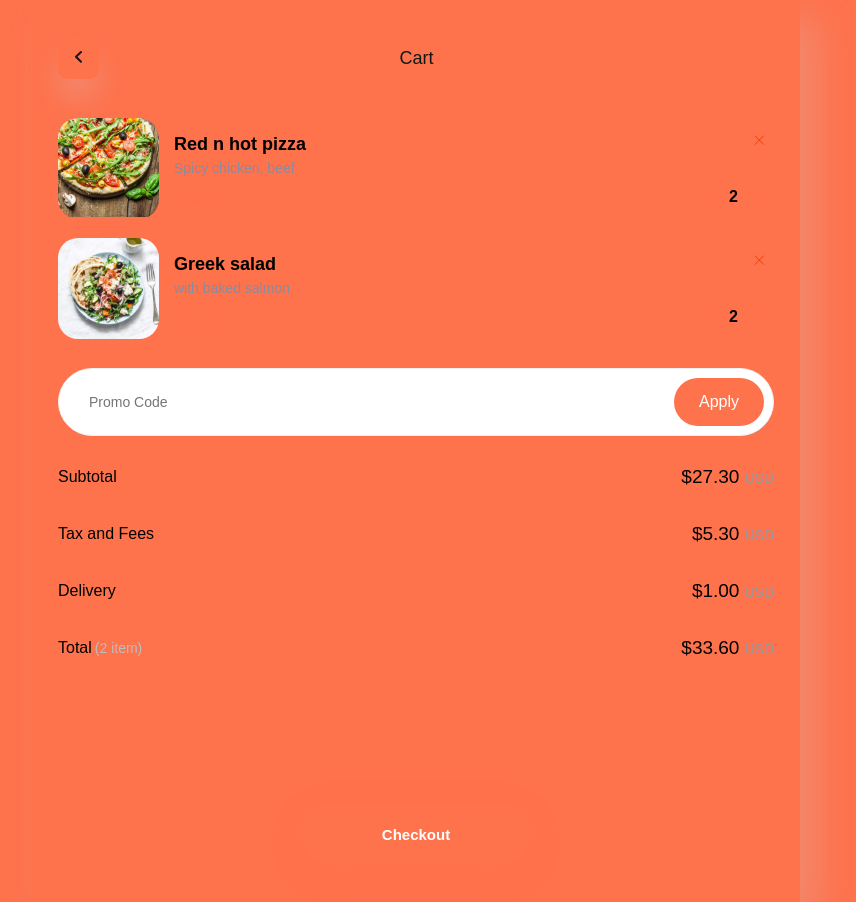
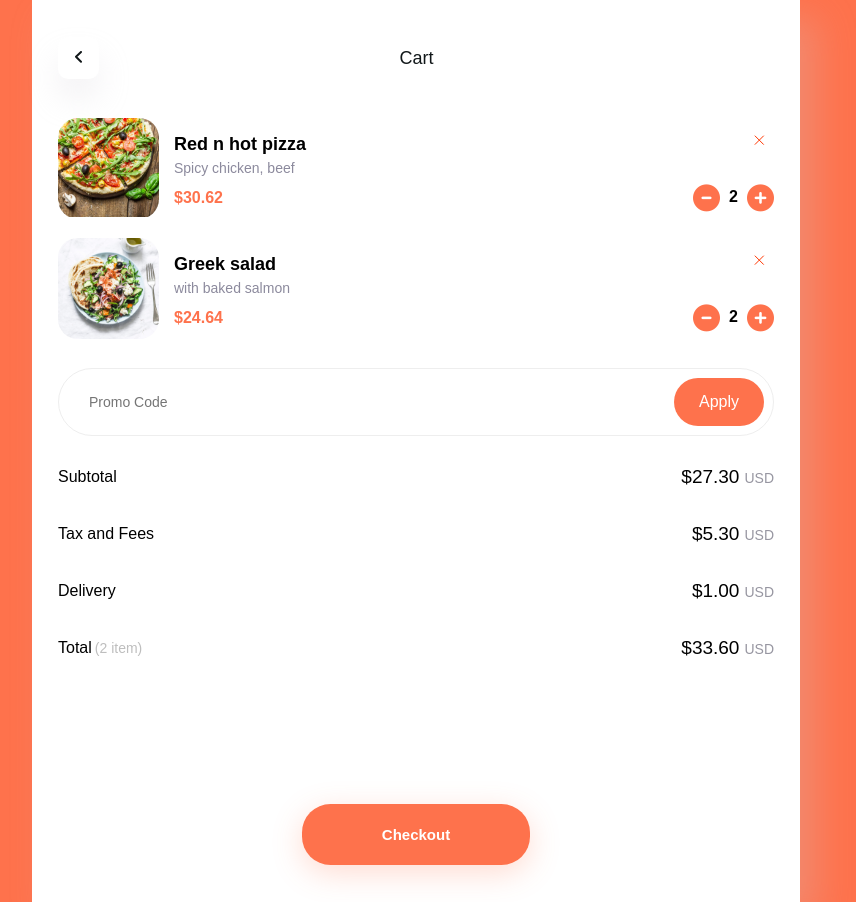
Before and after one commit to huyen-ptt/web-food, a Vue app: page /cart in a window 1280 px wide. Shown: the whole page, without its empty margins (224-1080 px from the left). Built offline with nearby package versions, Linux system fonts and the light colour scheme.

Commit message:
change history.go

```diff
--- a/src/App.vue
+++ b/src/App.vue
@@ -1,5 +1,5 @@
 <template>
-  <div style="display: flex; justify-content: center; max-width: 768px; margin: 0 auto;">
+  <div style="display: flex; justify-content: center; max-width: 768px; margin: 0 auto; background: #FFFFFF;">
     <router-view/>
   </div>
 </template>
--- a/src/components/home/MenuHome.vue
+++ b/src/components/home/MenuHome.vue
@@ -46,7 +46,7 @@
 export default {
   methods:{
     showAlert(){
-      this.$message.error('The page is in progress')
+      this.$message.info('The page is in progress')
     }
   }
 }
--- a/src/pages/food/CartPage.vue
+++ b/src/pages/food/CartPage.vue
@@ -35,7 +35,8 @@ export default {
   },
   methods: {
     prevPage() {
-      window.history.go(-1)
+      // window.history.go(-1)
+      this.$router.push('/detail/1')
     },
   },
   computed: {
--- a/src/pages/food/FoodDetails.vue
+++ b/src/pages/food/FoodDetails.vue
@@ -30,7 +30,6 @@ export default {
   padding: 20px;
   box-shadow: 18px 18px 36px 0px rgba(211, 209, 216, 0.25);
 
-
   .btn-cart {
     display: flex;
     align-items: center;
--- a/src/pages/food/ReviewPage.vue
+++ b/src/pages/food/ReviewPage.vue
@@ -85,7 +85,8 @@ export default {
       return timestamp;
     },
     prevPage(){
-      window.history.go(-1)
+      // window.history.go(-1)
+      this.$router.push('/')
     },
 
     addComment(){
```
